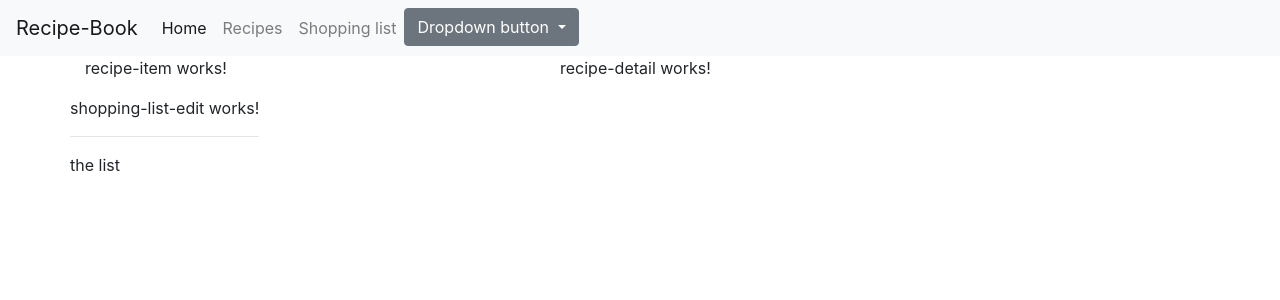
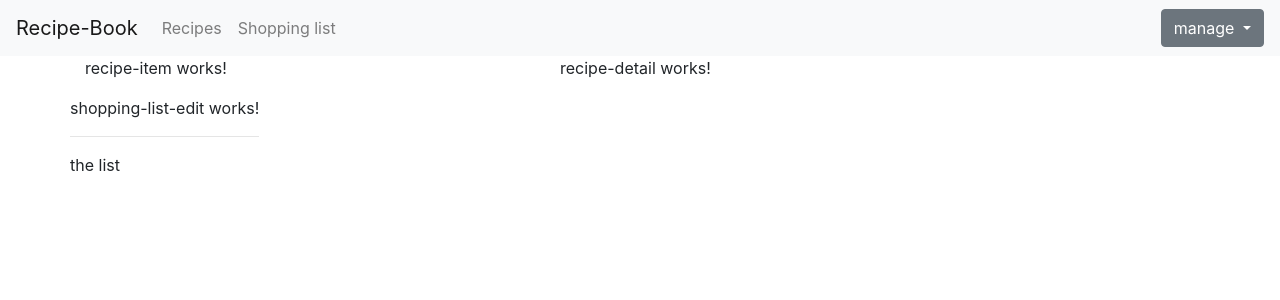
Before and after one commit to Borya-F/ng-recipe-book, an Angular app: page / in a window 1280 px wide. Shown: the top 300 px of the page. Built offline with nearby package versions, Linux system fonts and the light colour scheme.

Commit message:
alligned dropdown properly

```diff
--- a/src/app/header/header.component.html
+++ b/src/app/header/header.component.html
@@ -14,15 +14,16 @@
 		class="collapse navbar-collapse"
 		id="navbarNavAltMarkup">
 		<div class="navbar-nav">
-			<a
+			<!-- <a
 				class="nav-item nav-link active"
 				href="#">
 				Home
 				<span class="sr-only">(current)</span>
-			</a>
+			</a> -->
 			<a class="nav-item nav-link" href="#">Recipes</a>
 			<a class="nav-item nav-link" href="#">Shopping list</a>
-			<div class="dropdown">
+		</div>
+		<div class="navbar-nav ml-auto dropdown">
 			  <button
 			  	class="btn btn-secondary dropdown-toggle"
 			  	type="button"
@@ -30,16 +31,15 @@
 			  	data-toggle="dropdown"
 			  	aria-haspopup="true"
 			  	aria-expanded="false">
-			    Dropdown button
+			    manage
 			  	</button>
 			  	<div
-			  		class="dropdown-menu"
+			  		class="dropdown-menu dropdown-menu-right"
 			  		aria-labelledby="dropdownMenuButton">
-			    	<a class="dropdown-item" href="#">Action</a>
-			   		<a class="dropdown-item" href="#">Another action</a>
+			    	<a class="dropdown-item" href="#">saving data</a>
+			   		<a class="dropdown-item" href="#">fetching data</a>
 
 			  	</div>
 			</div>
-		</div>
 	</div>
 </nav>
```
